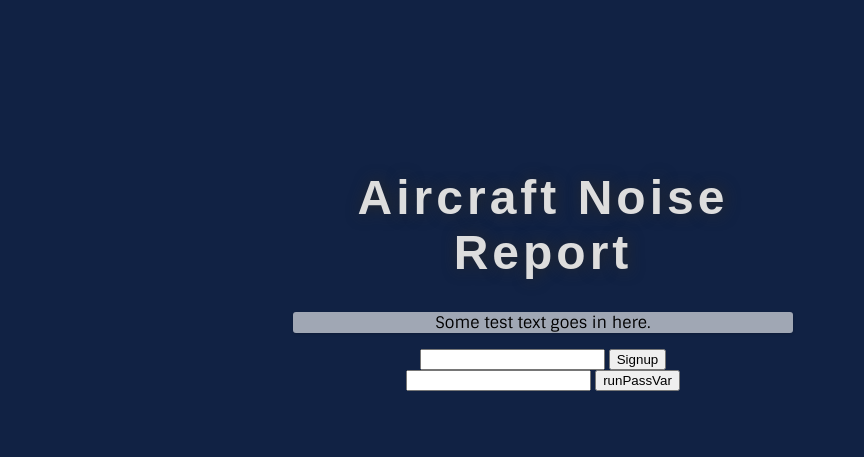
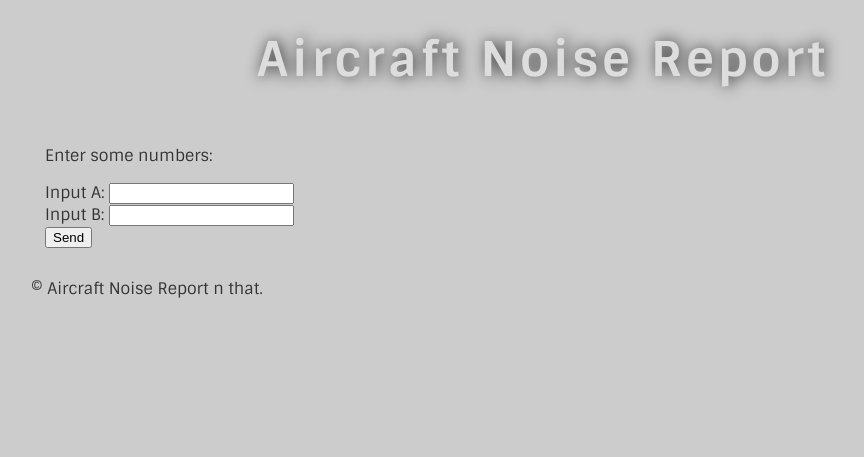
Before and after one commit to bopopescu/exetest8, a Flask app: page / in a window 1280 px wide. Shown: the top 457 px of the page, without its empty margins (97-961 px from the left). Run offline with Flask 2, Linux system fonts and the light colour scheme.

Commit message:
third commit

```diff
--- a/FlaskApplication/__init__.py
+++ b/FlaskApplication/__init__.py
@@ -1,24 +1,25 @@
 from flask import Flask, render_template
 from flask import request, redirect
 
+from models import *
+
 app = Flask(__name__)
 
-@app.route('/')
-def hello_world():
-    author = "Ben Mayo"
-    name = "Ben"
-    return render_template('index.html', author=author, name=name)
+@app.route('/', methods=['GET'])
+def index():
+    return render_template('index.html')
 
-@app.route('/signup', methods = ['POST'])
-def signup():
-    email = request.form['email']
-    print("The email address is '" + email + "'")
-    return email
+@app.route('/', methods=['POST'])
+def result():
+    input_a = int(request.form['input_a'])
+    input_b = int(request.form['input_b'])
 
-@app.route('/passVar', methods = ['POST'])
-def runPassVar():
-    varToPass = request.form['varBox']
-    return varToPass
+    f = Flight()
+
+    calc_a = f.sum(input_a, input_b)
+    calc_b = f.multiply(input_a, input_b)
+
+    return render_template('result.html', **locals())
 
 if __name__ == "__main__":
-    app.run()
+    app.run(debug=True)
--- /dev/null
+++ b/FlaskApplication/static/css/main.css
@@ -0,0 +1,53 @@
+/* Typography */
+
+html {
+    font-family:Sintony, sans-serif;
+    color: #333;
+}
+
+h1 {
+    font-size:48px;
+    margin-top:0;
+    text-shadow:2px 0 15px #292929;
+    letter-spacing:4px;
+    text-decoration:none;
+    color:#DDD;
+}
+
+
+
+/* Forms */
+
+fieldset {
+    border: none;
+}
+
+
+
+/* Layout */
+
+body {
+    background-color: #cccccc;
+}
+
+.page {
+    max-width: 1024px;
+    margin: 0 auto;
+    padding: 20px;
+}
+
+.page__hd {
+    text-align:center;
+}
+
+.page__ft {
+    padding: 20px 0;
+}
+
+/* Home */
+
+.lead {
+    background-color:rgba(255,255,255,0.6);
+    border-radius:3px;
+    box-shadow:rgba(0,0,0,0.2) 0 1px 3px;
+}
--- a/FlaskApplication/templates/index.html
+++ b/FlaskApplication/templates/index.html
@@ -1,65 +1,29 @@
-<!DOCTYPE html>
-<html lang="en">
-<head>
-	<meta charset="utf-8">
-	<title>Flask 3</title>
-	<link href='http://fonts.googleapis.com/css?family=Sintony:400,700' rel='stylesheet' type='text/css'>
-	<style type="text/css">
-  body
-  {
-    background-color:#124;
-  }
+{% extends "layouts/default.html" %}
 
-  h1
-  {
-    font-size:48px;
-    margin-top:0;
-    font-family:Arial, sans-serif;
-    text-shadow:2px 0 15px #292929;
-    letter-spacing:4px;
-    text-decoration:none;
-    color:#DDD;
-  }
+{% block body %}
+<form action="/" method="POST">
+    <fieldset>
+        <p>
+            Enter some numbers:
+        </p>
 
-  #banner
-  {
-    width:500px;
-    height:200px;
-    text-align:center;
-    background-repeat:no-repeat;
-    border-radius:5px;
-    margin:90px auto auto;
-    padding:80px 0;
-  }
+        <div>
+            <label>
+                Input A:
+                <input type="text" name="input_a" value="" required>
+            </label>
+        </div>
 
-  .lead
-  {
-    background-color:rgba(255,255,255,0.6);
-    border-radius:3px;
-    box-shadow:rgba(0,0,0,0.2) 0 1px 3px;
-    font-family:Sintony, sans-serif;
-  }
-	</style>
+        <div>
+            <label>
+                Input B:
+                <input type="text" name="input_b" value="" required>
+            </label>
+        </div>
 
-</head>
-
-<body>
-	<div id="banner">
-		<h1>Aircraft Noise Report</h1>
-		<p class="lead">Some test text goes in here.</p>
-
-		<form action="/signup" method="post">
-  			<input type="text" name="email"></input>
- 			<input type="submit" value="Signup"></input>
-		</form>
-
-		<form action="/passVar" method="post">
-  			<input type="text" name="varBox"></input>
- 			<input type="submit" value="runPassVar"></input>
-		</form>
-
-
-	</div>
-
-</body>
-</html>
+        <div>
+            <button type="submit" name="button">Send</button>
+        </div>
+    </fieldset>
+</form>
+{% endblock %}
--- /dev/null
+++ b/FlaskApplication/templates/layouts/default.html
@@ -0,0 +1,24 @@
+<!DOCTYPE html>
+<html lang="en">
+<head>
+    <meta charset="utf-8">
+    <title>Flask 3</title>
+    <link href='http://fonts.googleapis.com/css?family=Sintony:400,700' rel='stylesheet' type='text/css'>
+    <link rel="stylesheet" href="/static/css/main.css" media="screen">
+</head>
+<body>
+    <div class="page">
+        <header class="page__hd">
+            <h1>Aircraft Noise Report</h1>
+        </header>
+
+        <div class="page__bd">
+            {% block body %}{% endblock %}
+        </div>
+
+        <footer class="page__ft">
+            &copy; Aircraft Noise Report n that.
+        </footer>
+    </div>
+</body>
+</html>
```
Also changed, not shown: FlaskApplication/models.py (added, +13 -0 lines), FlaskApplication/templates/result.html (added, +25 -0 lines), 1 other file.
